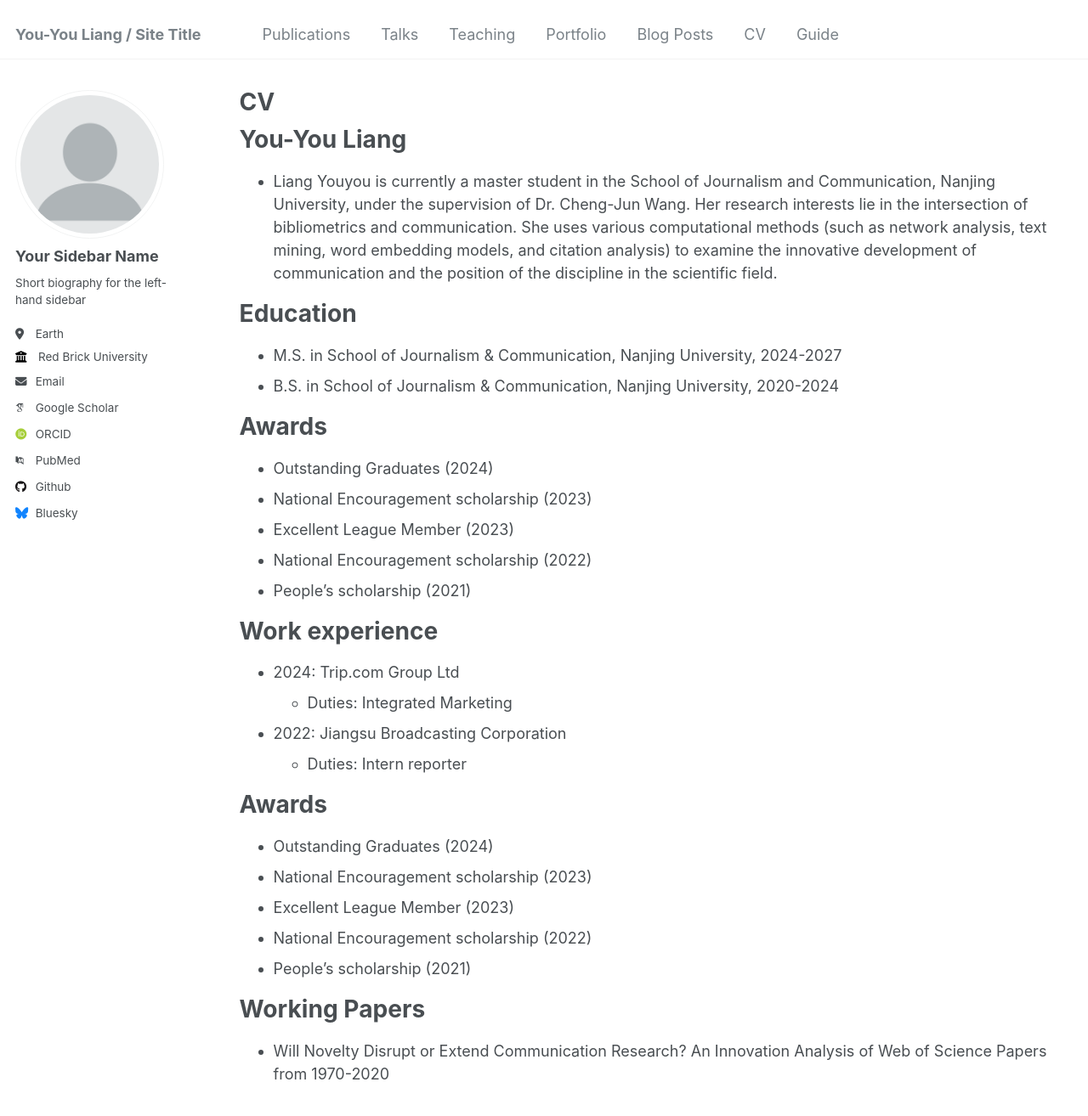
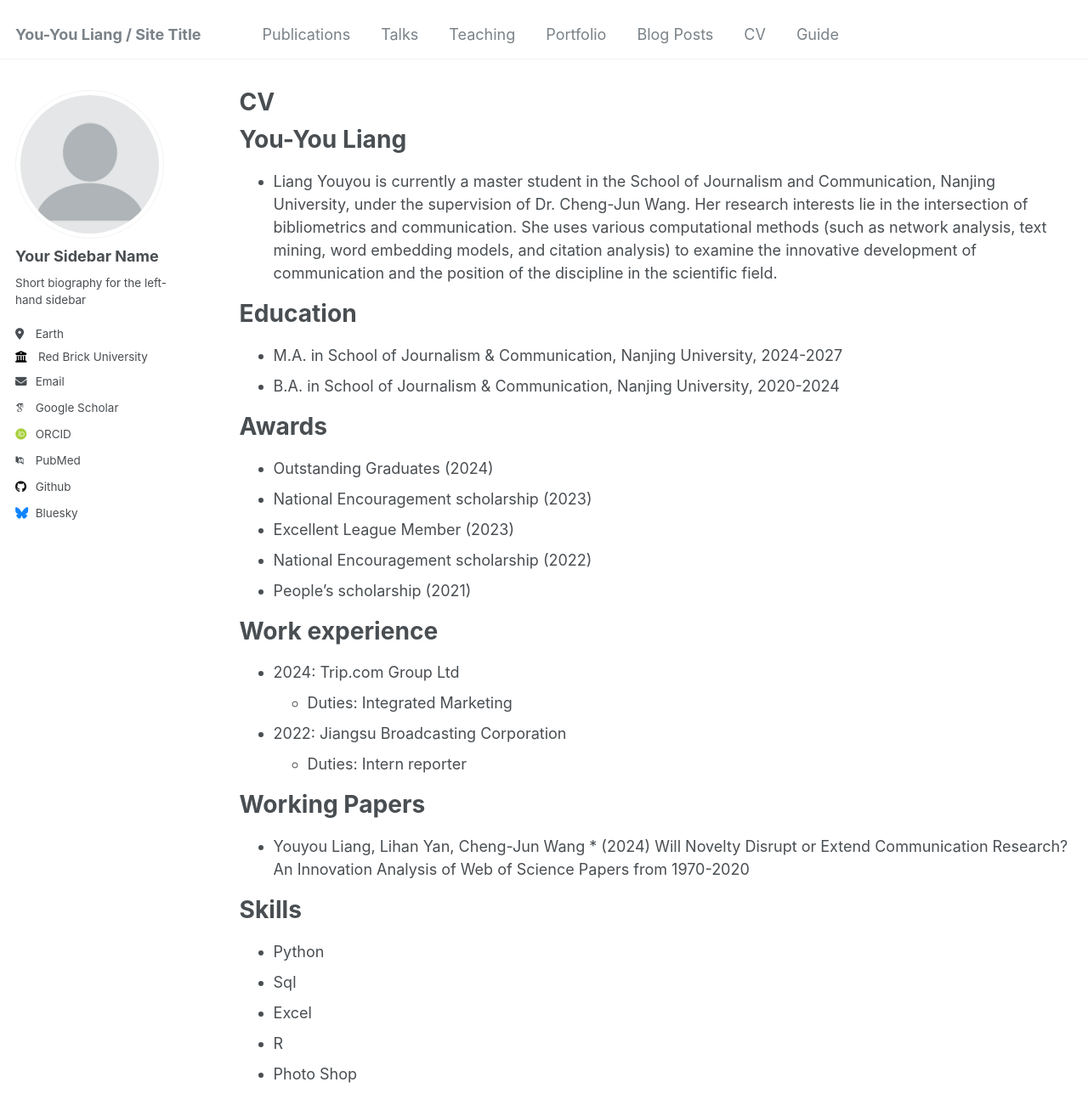
Before and after one commit to YouYou-Liang/YouYou-Liang.github.io, a Jekyll site: the page built from _pages/cv.md, in a window 1280 px wide and 1400 px high. Shown: the top 1314 px of the window at 85% size. Built offline with Jekyll 4.4.1, drawn with Linux system fonts in a browser that asks for light colours; some web fonts are replaced.

Commit message:
修改CV

```diff
--- a/_pages/cv.md
+++ b/_pages/cv.md
@@ -15,8 +15,8 @@ You-You Liang
 
 Education
 ======
-* M.S. in School of Journalism & Communication, Nanjing University, 2024-2027
-* B.S. in School of Journalism & Communication, Nanjing University, 2020-2024
+* M.A. in School of Journalism & Communication, Nanjing University, 2024-2027
+* B.A. in School of Journalism & Communication, Nanjing University, 2020-2024
 
 Awards
 ======
@@ -36,17 +36,17 @@ Work experience
   * Duties: Intern reporter
 
 
-Awards
+<!-- Awards
 ======
 * Outstanding Graduates (2024)
 * National Encouragement scholarship (2023)
 * Excellent League Member (2023)
 * National Encouragement scholarship (2022)
-* People's scholarship (2021)
+* People's scholarship (2021) -->
 
 Working Papers
 ======
-* Will Novelty Disrupt or Extend Communication Research? An Innovation Analysis of Web of Science Papers from 1970-2020
+* Youyou Liang, Lihan Yan, Cheng-Jun Wang * (2024) Will Novelty Disrupt or Extend Communication Research? An Innovation Analysis of Web of Science Papers from 1970-2020
 
 
 <!-- * Summer 2015: Research Assistant
@@ -54,14 +54,13 @@ Working Papers
   * Duties included: Tagging issues
   * Supervisor: Professor Git -->
 
-<!-- Skills
+Skills
 ======
-* Skill 1
-* Skill 2
-  * Sub-skill 2.1
-  * Sub-skill 2.2
-  * Sub-skill 2.3
-* Skill 3 -->
+* Python
+* Sql
+* Excel
+* R
+* Photo Shop
 
 <!-- Publications
 ======
```
